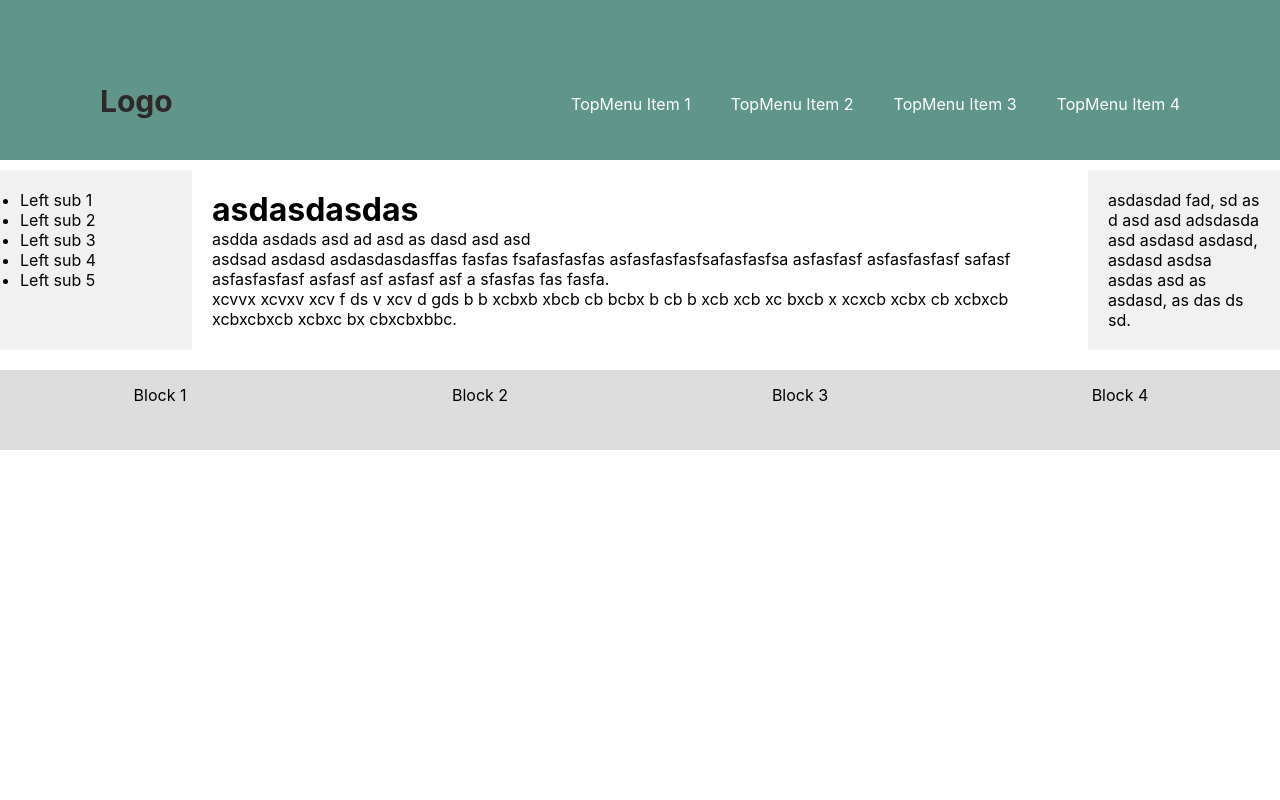
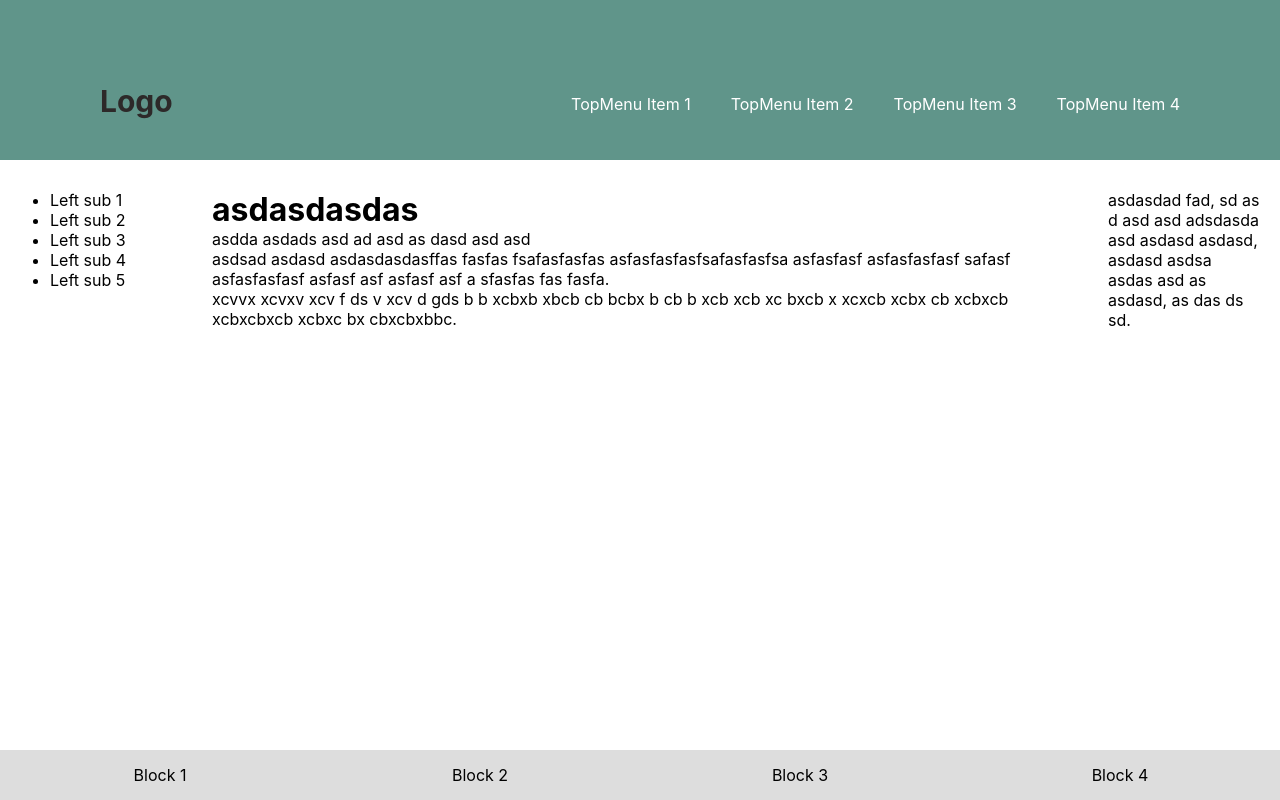
Before and after one commit to kano-kenji/react-first, a React (Create React App) app: page / in a window 1280 px wide. Built offline with nearby package versions, Linux system fonts and the light colour scheme.

Commit message:
React app - Homework 1. Add footer block on the page.

```diff
--- a/src/App.css
+++ b/src/App.css
@@ -1,6 +1,6 @@
 .App {
   /*text-align: center;*/
-  height: 100%;
+  /*height: 100%;*/
 }
 
 .App-logo {
@@ -74,33 +74,38 @@
 
 * {
   box-sizing: border-box;
-  margin: 0;
+  margin:0;
   padding: 0;
+}
+body {
+  height: 100%;
+  min-width:900px;
+}
+html {
+  position:relative;
+  min-height:100%;
 }
 
 .App-content {
   margin: 10px auto;
   display: flex;
   flex-wrap: wrap;
-  min-height: 100%;
-  padding-bottom: 90px;
+  /*padding-bottom: 100px;*/
+  background-color: white; /* White background color */
 }
 
 .left-side {
   flex: 15%; /* Set the width of the sidebar */
-  background-color: #f1f1f1; /* Grey background color */
-  padding: 20px; /* Some padding */
+  padding: 20px 50px;
 }
 
 .main {
   flex: 70%; /* Set the width of the main content */
-  background-color: white; /* White background color */
   padding: 20px; /* Some padding */
 }
 
 .right-side{
   flex: 15%; /* Set the width of the sidebar */
-  background-color: #f1f1f1; /* Grey background color */
   padding: 20px; /* Some padding */
 }
 
@@ -123,8 +128,10 @@
   /*margin: 10px auto; !* Some padding *!*/
   text-align: center; /* Center text*/
   background: #ddd; /* Grey background */
-  height: 80px;
-  margin-top: -80px;
+  height: 50px;
+  position: absolute;
+  bottom: 0;
+  width: 100%;
 }
 .footer-container{
 
```
